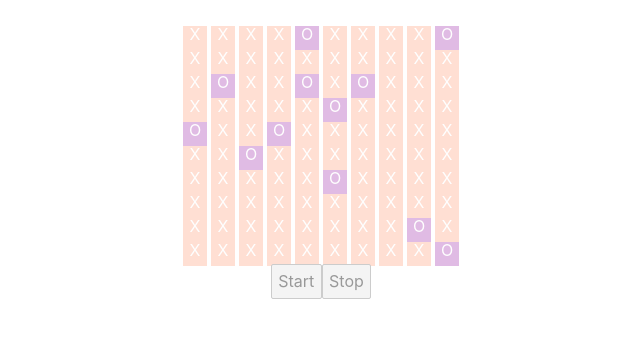
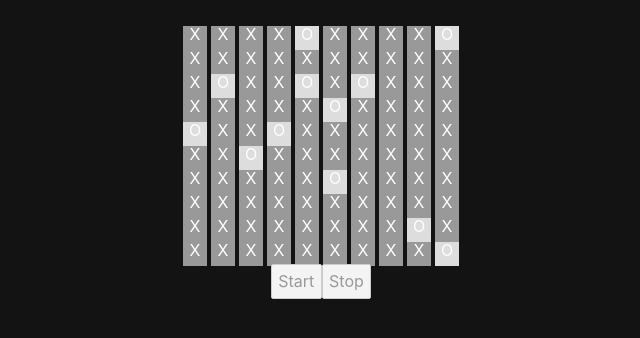
Before and after one commit to sinsys/conway-game-of-life, a Svelte app: page / in a window 1280 px wide. Shown: the top 338 px of the page, without its empty margins (319-959 px from the left). Built offline with nearby package versions, Linux system fonts and the light colour scheme.

Commit message:
feat: setup stateful progression and business logic

```diff
--- a/public/global.css
+++ b/public/global.css
@@ -2,6 +2,7 @@ html, body {
 	position: relative;
 	width: 100%;
 	height: 100%;
+	background: #131313;
 }
 
 body {
--- a/src/App.svelte
+++ b/src/App.svelte
@@ -17,6 +17,7 @@
 	@media (min-width: 640px) {
 		main {
 			max-width: none;
+			background: #131313;
 		}
 	}
 </style>
--- a/src/Cell.svelte
+++ b/src/Cell.svelte
@@ -1,14 +1,18 @@
 <script lang="ts">
-  import type { Cell } from './interfaces'
-  import { toggleCell } from './stores.js'
-
+  import type { Cell, Landscape } from './interfaces'
+  import { landscape, toggleCell, setNextLandscapeStep, assertNextCellStep } from './stores'
   export let cell: Cell
+  let landscapeState: Landscape
+  landscape.subscribe(value => landscapeState = value)
 </script>
 
 <span
   class="cell
     {cell.alive ? 'alive' : 'dead'}"
-  on:click={ (_event) => toggleCell(cell) }
+  on:click={ (_event) => {
+    toggleCell(cell)
+    setNextLandscapeStep()
+  } }
 >
   {cell.alive ? 'O' : 'X' }
 </span>
@@ -28,9 +32,9 @@
                           supported by Chrome, Edge, Opera and Firefox */
   }
   .alive {
-    background: #E0BBE4;
+    background: #DDD;
   }
   .dead {
-    background: #FFDFD3;
+    background: #999;
   }
 </style>
--- a/src/Conway.svelte
+++ b/src/Conway.svelte
@@ -4,7 +4,7 @@
   [X] User input (setup initial Landscape)
   [X] Toggle cell (boolean) on Landscape
 
-  [ ] Assert surrounding cells
+  [X] Assert surrounding cells
   [ ] Assert grid and layout next step
 
   [ ] Begin/end sequence (pause/play)
--- a/src/interfaces.ts
+++ b/src/interfaces.ts
@@ -7,3 +7,7 @@ export interface Cell {
 export type Row = Array<Cell>
 // Represents natural Landscape (square)
 export type Landscape = Array<Row>
+
+export type CellSwitchMap = Array<
+  Array<boolean>
+>
--- a/src/stores.ts
+++ b/src/stores.ts
@@ -1,5 +1,5 @@
 import { writable } from 'svelte/store'
-import type { Cell, Row, Landscape } from './interfaces'
+import type { Cell, Row, Landscape, CellSwitchMap } from './interfaces'
 
 export const cells = 10
 
@@ -21,10 +21,17 @@ export const createLandscape = (cells: number): Landscape => {
   return randomizedLandscape
 }
 
+/**
+ * This initializes the store from the generated Landscape
+ */
 export const landscape = writable(
   createLandscape(cells)
 )
 
+/**
+ *
+ * @param cell - This accepts a cell's value and flips it's alive state
+ */
 export const toggleCell = (cell: Cell): void => {
   landscape.update(ls => {
     const thisCell = ls[cell.rowNum][cell.columnNum]
@@ -32,3 +39,54 @@ export const toggleCell = (cell: Cell): void => {
     return ls
   })
 }
+
+/**
+ * Business logic for asserting if specific cell should become alive or die
+ * @param landscape - Entire landscape of cells
+ * @param cell - Single cell
+ * @returns - Boolean of if alive or not
+ */
+export const assertNextCellStep = (cell: Cell, landscape: Landscape): boolean => {
+  const connectionMap = [
+    [-1, -1],
+    [-1, 0],
+    [-1, 1],
+    [0, -1],
+    [0, 1],
+    [1, -1],
+    [1, 0],
+    [1, 1]
+  ]
+
+  // Iterate over potential connections and count the positives
+  const aliveConnections: number = connectionMap.map(connection => {
+    const [row, col] = connection
+    return landscape?.
+      [cell.rowNum + row]?.
+      [cell.columnNum + col]?.alive ?? false
+  }).filter(v => v).length
+
+  // Business logic
+  if (cell.alive) {
+    // Any live cell with fewer than two live neighbours dies (referred to as underpopulation or exposure[1]).
+    if (aliveConnections < 2) return false
+    // Any live cell with more than three live neighbours dies (referred to as overpopulation or overcrowding).
+    if (aliveConnections > 3) return false
+    // Any live cell with two or three live neighbours lives, unchanged, to the next generation.
+    if (aliveConnections >= 2 && aliveConnections <= 3) return true
+  } else {
+    // Any dead cell with exactly three live neighbours will come to life.
+    if (aliveConnections === 3) return true
+  }
+  return false
+}
+
+export const setNextLandscapeStep = (): void => {
+  landscape.update(ls =>
+    ls.map((row: Row) =>
+      row.map((cell: Cell) => ({
+        ...cell,
+        alive: assertNextCellStep(cell, ls)
+      })
+    )))
+}
```
